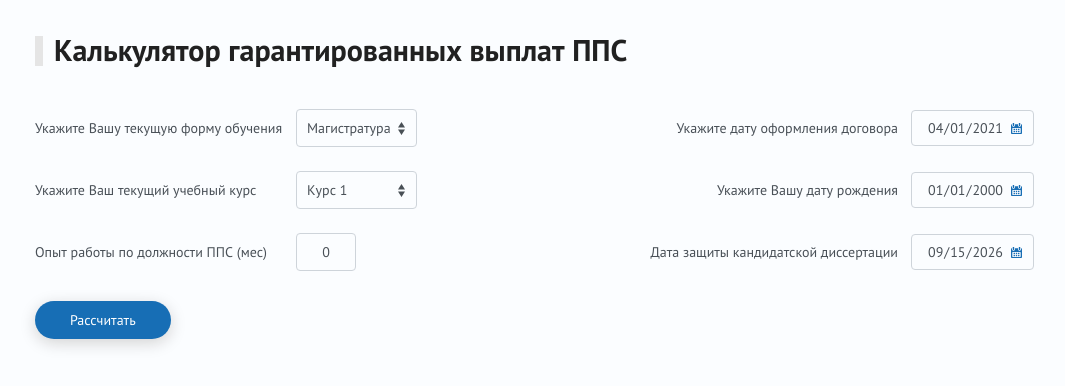
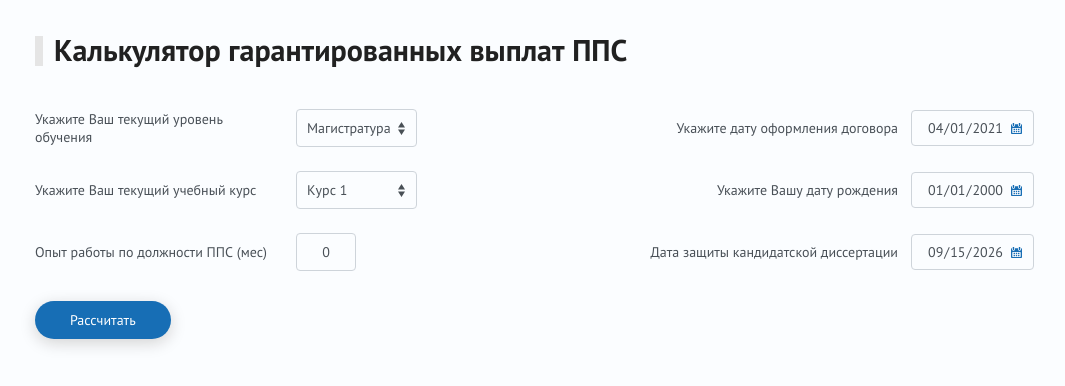
Before and after one commit to RTUITLab/RTU-Future-Salary-Front, a React (Create React App) app: page / in a window 1280 px wide. Shown: the top 386 px of the page, without its empty margins (5-1070 px from the left). Built offline with nearby package versions, Linux system fonts and the light colour scheme.

Commit message:
academic degree label changed

```diff
--- a/src/Components/Container/Salary/Salary.jsx
+++ b/src/Components/Container/Salary/Salary.jsx
@@ -127,7 +127,7 @@ const Salary = (props) => {
                         <div className={s.form}>
 
                             <div className={s.section}>
-                                <label className={s.label}  htmlFor="academicDegree">Укажите Вашу текущую форму обучения</label>
+                                <label className={s.label}  htmlFor="academicDegree">Укажите Ваш текущий уровень обучения</label>
                                     <Field
                                         className={`${s.select} ${s.selectStatus}`}
                                         component="select"
```
